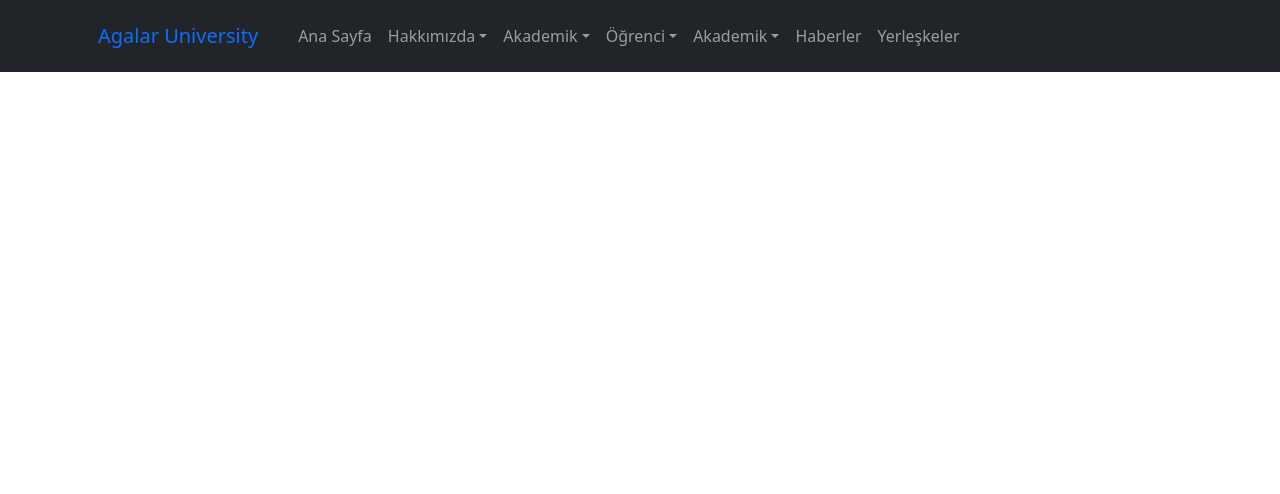
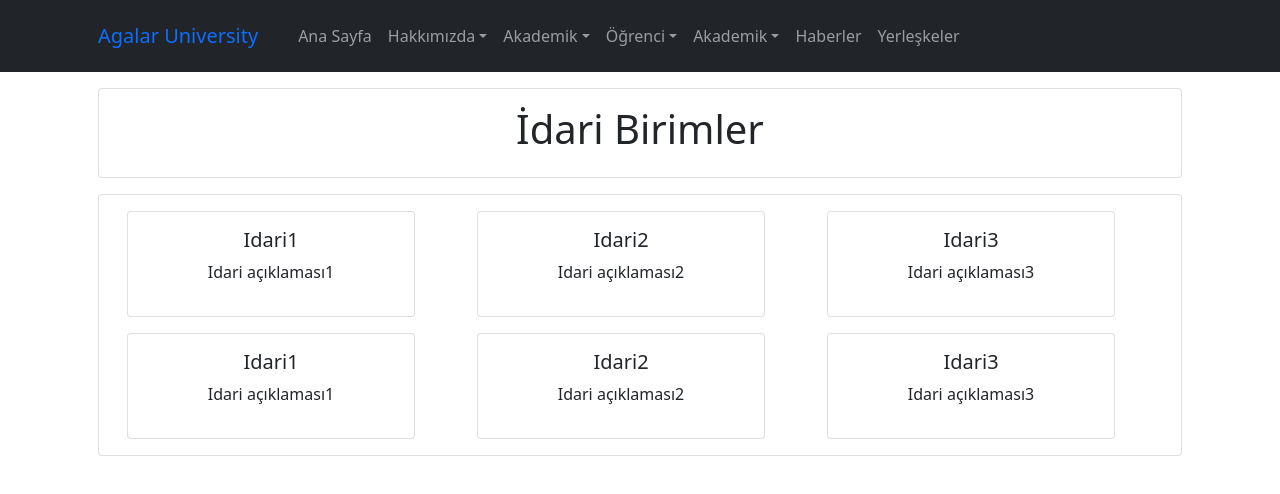
Before and after one commit to yahyaboyali/web-odev-react, a React (Create React App) app: page /IdariBirimler in a window 1280 px wide. Shown: the top 494 px of the page. Built offline with nearby package versions, Linux system fonts and the light colour scheme.

Commit message:
IdariBirimler added

```diff
--- a/src/layouts/Dashboard.jsx
+++ b/src/layouts/Dashboard.jsx
@@ -1,12 +1,16 @@
 import React from 'react'
+import { Routes,Route } from 'react-router-dom'
+
 import MainPage from '../pages/MainPage'
-import { Routes,Route } from 'react-router-dom'
 import Yonetim from '../pages/Yonetim'
 import Bolumler from '../pages/Bolumler'
 import Fakulteler from '../pages/Fakulteler'
 import Misyon from '../pages/Misyon'
+import IdariBirimler from '../pages/IdariBirimler'
 import Kantin from '../pages/Kantin'
 import Yerleskeler from '../pages/Yerleskeler'
+import Takvim from '../pages/Takvim'
+
 import Besiktas from '../pages/Yerleskeler/Besiktas'
 import Kadikoy from '../pages/Yerleskeler/Kadikoy'
 import Sariyer from '../pages/Yerleskeler/Sariyer'
@@ -37,8 +41,11 @@ export default function Dasboard () {
         <Route path='/Bolumler' element={<Bolumler/>} exact/>
         <Route path='/Fakulteler' element={<Fakulteler/>} exact/>
         <Route path='/Misyon' element={<Misyon/>} exact/>
+        <Route path='/IdariBirimler' element={<IdariBirimler/>} exact/>
         <Route path='/Kantin' element={<Kantin/>} exact/>
         <Route path='/Yerleskeler' element={<Yerleskeler/>} exact/>
+        <Route path='/Takvim' element={<Takvim/>} exact/>
+
         <Route path='/Yerleskeler/Besiktas' element={<Besiktas/>} exact/>
         <Route path='/Yerleskeler/Kadikoy' element={<Kadikoy/>} exact/>
         <Route path='/Yerleskeler/Sariyer' element={<Sariyer/>} exact/>
--- a/src/layouts/Navi.jsx
+++ b/src/layouts/Navi.jsx
@@ -1,5 +1,5 @@
 import React from 'react'
-import { Nav, Navbar, Container,NavDropdown } from 'react-bootstrap'
+import { Nav, Navbar, Container, NavDropdown } from 'react-bootstrap'
 import { Link } from 'react-router-dom';
 export default function Navi() {
     return (
@@ -16,24 +16,18 @@ export default function Navi() {
                         <Nav.Link as={Link} to="/">Ana Sayfa</Nav.Link>
                         <NavDropdown title="Hakkımızda" id="nav-dropdown">
                             <NavDropdown.Item as={Link} to="/Yonetim">Yönetim</NavDropdown.Item>
-                            <NavDropdown.Item  as={Link} to="/Misyon">Misyon vizyon</NavDropdown.Item>
-                            <NavDropdown.Item >İdari birimler</NavDropdown.Item>
-                            <NavDropdown.Item  as={Link} to="/Misyon">agalar vizyon</NavDropdown.Item>
+                            <NavDropdown.Item as={Link} to="/Misyon">Misyon&Vizyon</NavDropdown.Item>
+                            <NavDropdown.Item as={Link} to="/IdariBirimler">İdari Birimler</NavDropdown.Item>
                         </NavDropdown>
                         <NavDropdown title="Akademik" id="nav-dropdown">
-                            <NavDropdown.Item >Dersler</NavDropdown.Item>
-                            <NavDropdown.Item>Another action</NavDropdown.Item>
-                            <NavDropdown.Item >Something else here</NavDropdown.Item>
+                            <NavDropdown.Item as={Link} to="/Takvim">Takvim</NavDropdown.Item>
                         </NavDropdown>
                         <NavDropdown title="Öğrenci" id="nav-dropdown">
                             <NavDropdown.Item >Dersler</NavDropdown.Item>
                             <NavDropdown.Item as={Link} to="/Kantin">Kantin</NavDropdown.Item>
-                            <NavDropdown.Item >Something else here</NavDropdown.Item>
                         </NavDropdown>
                         <NavDropdown title="Akademik" id="nav-dropdown">
                             <NavDropdown.Item >Dersler</NavDropdown.Item>
-                            <NavDropdown.Item>Another action</NavDropdown.Item>
-                            <NavDropdown.Item >Something else here</NavDropdown.Item>
                         </NavDropdown>
                         <Nav.Link>Haberler</Nav.Link>
                         <Nav.Link as={Link} to="/Yerleskeler">Yerleşkeler</Nav.Link>
--- /dev/null
+++ b/src/pages/IdariBirimler.jsx
@@ -0,0 +1,40 @@
+import React from 'react'
+import { Card, Container, Col, Row } from 'react-bootstrap'
+import CardLayout from '../layouts/CardLayout'
+
+export default function IdariBirimler() {
+    return (
+        <Container>
+            <Card body className="m-3">
+                <h1>İdari Birimler</h1>
+            </Card>
+
+            <Card body className="m-3">
+                <Container>
+                    <Row>
+                        <Col>
+                            <CardLayout title="Idari1" description="Idari açıklaması1" />
+                        </Col>
+                        <Col >
+                            <CardLayout title="Idari2" description="Idari açıklaması2" />
+                        </Col>
+                        <Col >
+                            <CardLayout title="Idari3" description="Idari açıklaması3" />
+                        </Col>
+                    </Row>
+                    <Row className="mt-3">
+                        <Col>
+                            <CardLayout title="Idari1" description="Idari açıklaması1" />
+                        </Col>
+                        <Col >
+                            <CardLayout title="Idari2" description="Idari açıklaması2" />
+                        </Col>
+                        <Col >
+                            <CardLayout title="Idari3" description="Idari açıklaması3" />
+                        </Col>
+                    </Row>
+                </Container>
+            </Card>
+        </Container>
+    )
+}
--- a/src/pages/MainPage.jsx
+++ b/src/pages/MainPage.jsx
@@ -2,9 +2,10 @@ import React from 'react'
 import { Col, Container, Row } from 'react-bootstrap'
 import CardLayout from '../layouts/CardLayout'
 import Slyde from '../layouts/Slyde'
-export default function login() {
+
+export default function MainPage() {
   return (
-    <div>
+    <Container>
       <Slyde />
 
       <Container className='mt-5'>
@@ -37,6 +38,6 @@ export default function login() {
           </Col>
         </Row>
       </Container>
-    </div>
+    </Container>
   )
 }
--- a/src/pages/Misyon.jsx
+++ b/src/pages/Misyon.jsx
@@ -1,9 +1,29 @@
 import React from 'react'
+import { Card, Container } from 'react-bootstrap'
 
 export default function Misyon() {
     return (
-        <div>
-            Misyon
-        </div>
+        <Container>
+            <Card body className="m-3">
+                <h1>MİSYON & VİZYON</h1>
+            </Card>
+
+            <Card body className="m-3">
+                MİSYONMİSYONMİSYONMİSYONMİSYONMİSYONMİSYONMİSYONMİSYONMİSYONMİSYONMİSYONMİSYONMİSYONMİSYONMİSYON
+                <br/>
+                MİSYONMİSYONMİSYONMİSYONMİSYONMİSYONMİSYONMİSYONMİSYONMİSYONMİSYONMİSYONMİSYONMİSYONMİSYONMİSYON
+                <br/>
+                MİSYONMİSYONMİSYONMİSYONMİSYONMİSYONMİSYONMİSYONMİSYONMİSYONMİSYONMİSYONMİSYONMİSYONMİSYONMİSYON
+                <br/>
+                MİSYONMİSYONMİSYONMİSYONMİSYONMİSYONMİSYONMİSYONMİSYONMİSYONMİSYONMİSYONMİSYONMİSYONMİSYONMİSYON
+                <br/>
+                MİSYONMİSYONMİSYONMİSYONMİSYONMİSYONMİSYONMİSYONMİSYONMİSYONMİSYONMİSYONMİSYONMİSYONMİSYONMİSYON
+                <br/>
+                MİSYONMİSYONMİSYONMİSYONMİSYONMİSYONMİSYONMİSYONMİSYONMİSYONMİSYONMİSYONMİSYONMİSYONMİSYONMİSYON
+                <br/>
+                MİSYONMİSYONMİSYONMİSYONMİSYONMİSYONMİSYONMİSYONMİSYONMİSYONMİSYONMİSYONMİSYONMİSYONMİSYONMİSYON
+                <br/>
+            </Card>
+        </Container>
     )
 }
--- /dev/null
+++ b/src/pages/Takvim.jsx
@@ -0,0 +1,40 @@
+import React from 'react'
+import { Card, Container, Col, Row } from 'react-bootstrap'
+import CardLayout from '../layouts/CardLayout'
+
+export default function Takvim() {
+    return (
+        <Container>
+            <Card body className="m-3">
+                <h1>Takvim</h1>
+            </Card>
+
+            <Card body className="m-3">
+                <Container>
+                    <Row>
+                        <Col>
+                            <CardLayout title="Idari1" description="Idari açıklaması1" />
+                        </Col>
+                        <Col >
+                            <CardLayout title="Idari2" description="Idari açıklaması2" />
+                        </Col>
+                        <Col >
+                            <CardLayout title="Idari3" description="Idari açıklaması3" />
+                        </Col>
+                    </Row>
+                    <Row className="mt-3">
+                        <Col>
+                            <CardLayout title="Idari1" description="Idari açıklaması1" />
+                        </Col>
+                        <Col >
+                            <CardLayout title="Idari2" description="Idari açıklaması2" />
+                        </Col>
+                        <Col >
+                            <CardLayout title="Idari3" description="Idari açıklaması3" />
+                        </Col>
+                    </Row>
+                </Container>
+            </Card>
+        </Container>
+    )
+}
```
